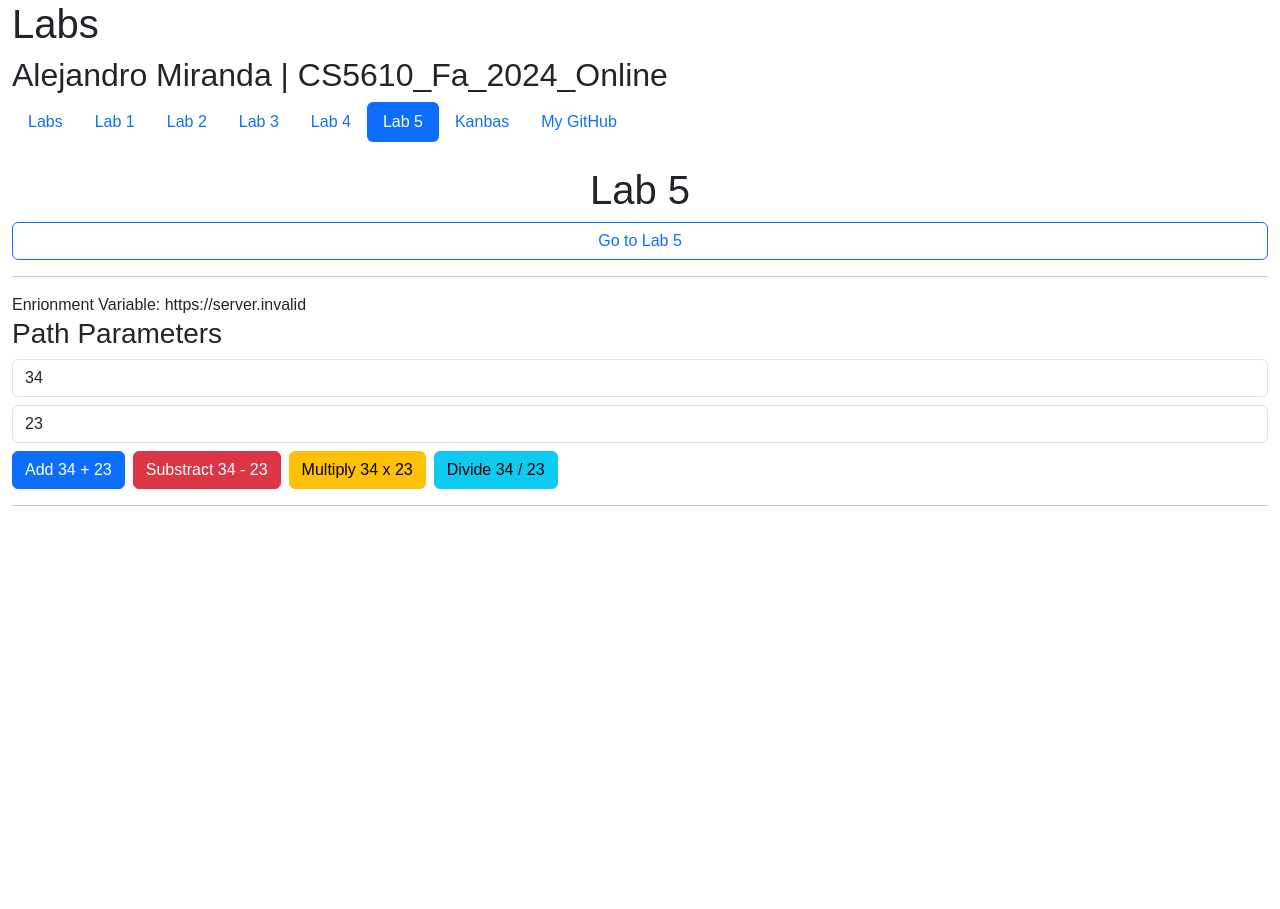
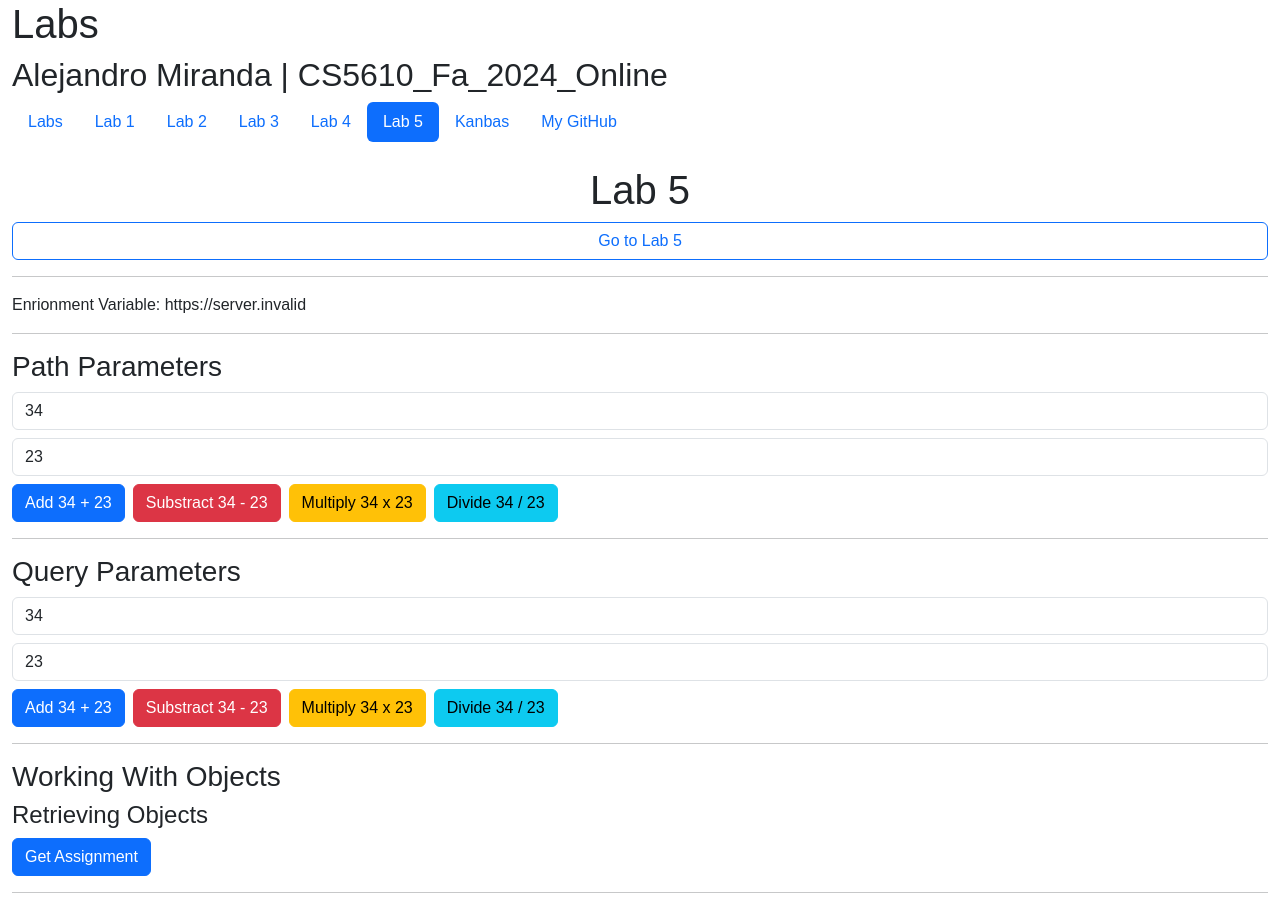
Before and after one commit to alemirin/kanbas-react-web-app, a React (Create React App) app: page /#/Labs/Lab5 in a window 1280 px wide. Before the commit the page ends 800 px from the top, so only its background shows below. Built offline with nearby package versions, Linux system fonts and the light colour scheme; no server answers; the HTML template or start-up script is replaced by a standard one.

Commit message:
Added Query Parameters and WWO

```diff
--- /dev/null
+++ b/src/Labs/Lab5/QueryParameters.tsx
@@ -0,0 +1,55 @@
+import React, { useState } from "react";
+const REMOTE_SERVER =
+  process.env.REACT_APP_REMOTE_SERVER || "http://localhost:4000";
+export default function QueryParameters() {
+  const [a, setA] = useState("34");
+  const [b, setB] = useState("23");
+  return (
+    <div id="wd-query-parameters">
+      <h3>Query Parameters</h3>
+      <input
+        id="wd-query-parameter-a"
+        className="form-control mb-2"
+        defaultValue={a}
+        type="number"
+        onChange={(e) => setA(e.target.value)}
+      />
+      <input
+        id="wd-query-parameter-b"
+        className="form-control mb-2"
+        defaultValue={b}
+        type="number"
+        onChange={(e) => setB(e.target.value)}
+      />
+      <a
+        className="btn btn-primary me-2"
+        id="wd-query-parameter-add"
+        href={`${REMOTE_SERVER}/lab5/calculator?operation=add&a=${a}&b=${b}`}
+      >
+        Add {a} + {b}
+      </a>
+      <a
+        className="btn btn-danger me-2"
+        id="wd-query-parameter-subtract"
+        href={`${REMOTE_SERVER}/lab5/calculator?operation=subtract&a=${a}&b=${b}`}
+      >
+        Substract {a} - {b}
+      </a>
+      <a
+        className="btn btn-warning me-2"
+        id="wd-query-parameter-multiply"
+        href={`${REMOTE_SERVER}/lab5/calculator?operation=multiply&a=${a}&b=${b}`}
+      >
+        Multiply {a} x {b}
+      </a>
+      <a
+        className="btn btn-info"
+        id="wd-query-parameter-divide"
+        href={`${REMOTE_SERVER}/lab5/calculator?operation=divide&a=${a}&b=${b}`}
+      >
+        Divide {a} / {b}
+      </a>
+      <hr />
+    </div>
+  );
+}
--- /dev/null
+++ b/src/Labs/Lab5/WorkingWithObjects.tsx
@@ -0,0 +1,19 @@
+import React, { useState } from "react";
+const REMOTE_SERVER =
+  process.env.REACT_APP_REMOTE_SERVER || "http://localhost:4000";
+export default function WorkingWithObjects() {
+  return (
+    <div id="wd-working-with-objects">
+      <h3>Working With Objects</h3>
+      <h4>Retrieving Objects</h4>
+      <a
+        id="wd-retrieve-assignments"
+        className="btn btn-primary"
+        href={`${REMOTE_SERVER}/lab5/assignment`}
+      >
+        Get Assignment
+      </a>
+      <hr />
+    </div>
+  );
+}
--- a/src/Labs/Lab5/index.tsx
+++ b/src/Labs/Lab5/index.tsx
@@ -1,4 +1,6 @@
 import PathParameters from "./PathParameters";
+import QueryParameters from "./QueryParameters";
+import WorkingWithObjects from "./WorkingWithObjects";
 
 const REMOTE_SERVER =
   process.env.REACT_APP_REMOTE_SERVER || "http://localhost:4000";
@@ -12,7 +14,10 @@ export default function Lab5() {
       </a>
       <hr />
       Enrionment Variable: {REMOTE_SERVER}
+      <hr />
       <PathParameters />
+      <QueryParameters />
+      <WorkingWithObjects />
     </div>
   );
 }
```
